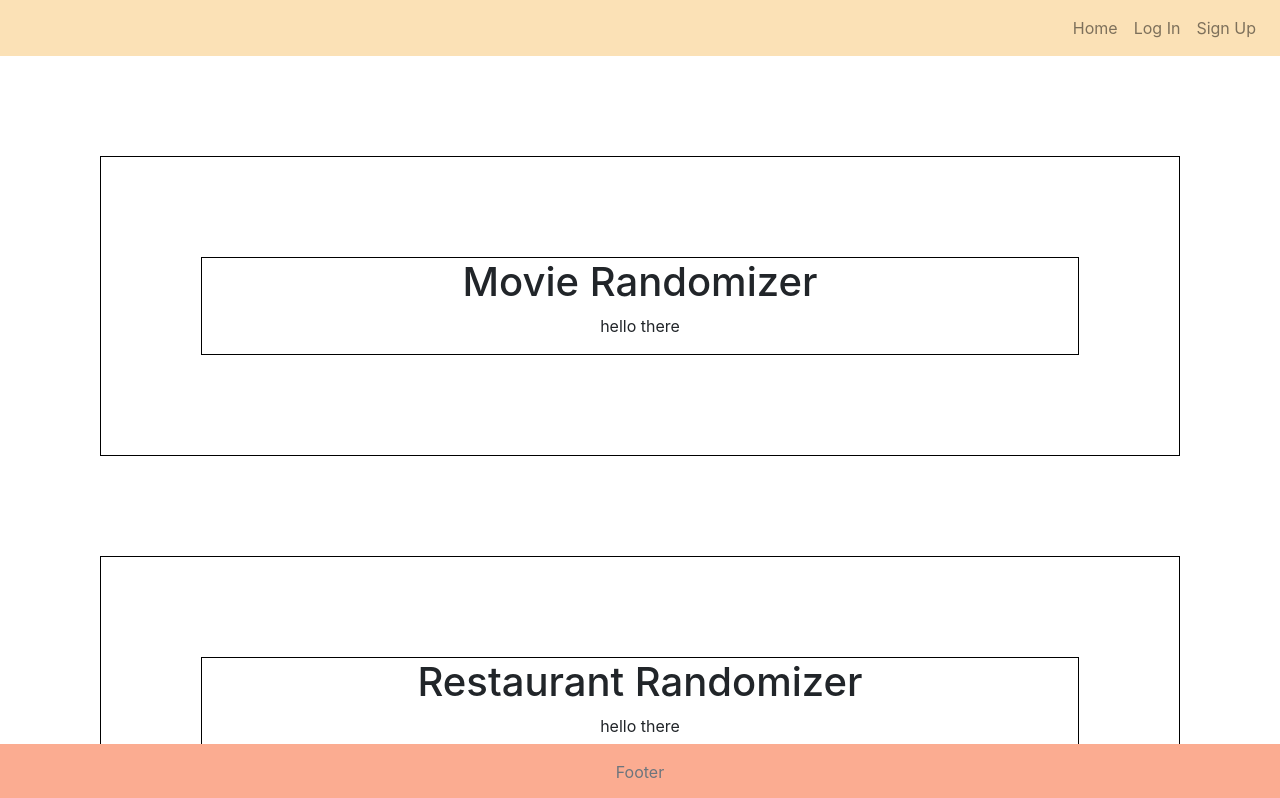
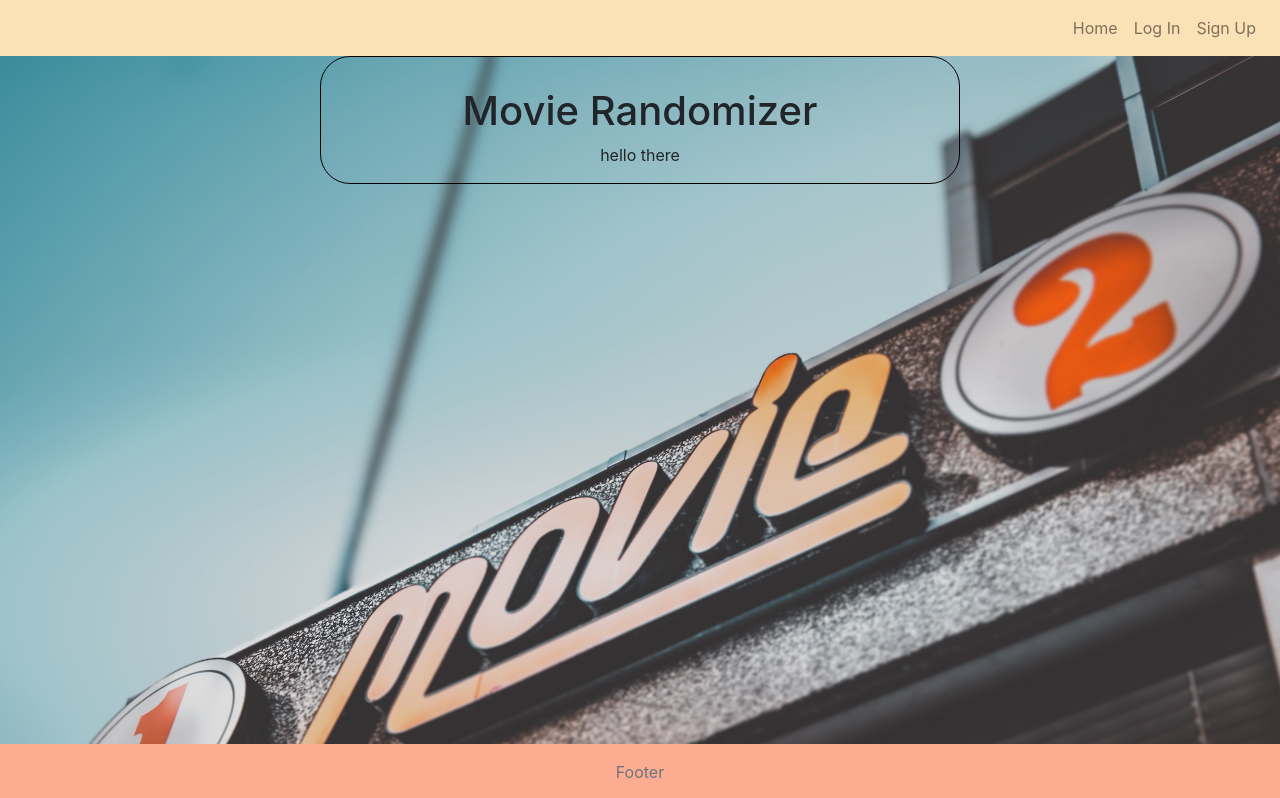
Before and after one commit to katean004/Spontaneous-Weekend-3.0, a React (Create React App) app: page /home in a window 1280 px wide. Shown: the top 798 px of the page. Built offline with nearby package versions, Linux system fonts and the light colour scheme; no server answers.

Commit message:
Made function work

```diff
--- a/src/components/Cards/Cards.js
+++ b/src/components/Cards/Cards.js
@@ -89,7 +89,7 @@ const Card = () => {
           Randomize
         </button>
       </div>
-      {/* What is the equivalent of .length for objects. */}
+      {/* What is the equivalent of .length for objects. Can use "has property" .keys() will return an array*/}
       {Object.keys(featuredRestaurant).length ? (<div className="results ">
         <div className="overflow">
           <img
--- a/src/components/Home/home.css
+++ b/src/components/Home/home.css
@@ -1,4 +1,29 @@
-.movieSection, .restaurantSection, .section__card{
-    border: 1px solid black;
-    margin: 100px;
+.homePage_Main {
+  margin: 0;
 }
+.restaurantSection,
+.section__card {
+  border: 1px solid black;
+  /* margin: 100px; */
+}
+
+.movieSection {
+  background-image: url("../../images//movieSection.JPG");
+  background-size: cover;
+  background-repeat: none;
+  background-position: center;
+  height: 1000px;
+}
+
+
+.section__card{
+    border-radius: 30px;
+    width: 50%;
+    margin-left: auto;
+    margin-right: auto;
+    margin-right: auto;
+}
+
+.section__content{
+    margin-top: 30px;
+}
--- a/src/components/Home/home.js
+++ b/src/components/Home/home.js
@@ -12,8 +12,10 @@ class Home extends Component {
       <div className="homePage__Main">
         <div className="movieSection">
           <div className="section__card">
+            <div className="section__content">
             <h1>Movie Randomizer</h1>
             <p>hello there</p>
+            </div>
           </div>
         </div>
         <div className="restaurantSection">
```
Also changed, not shown: src/images/movieSection.JPG (added).
